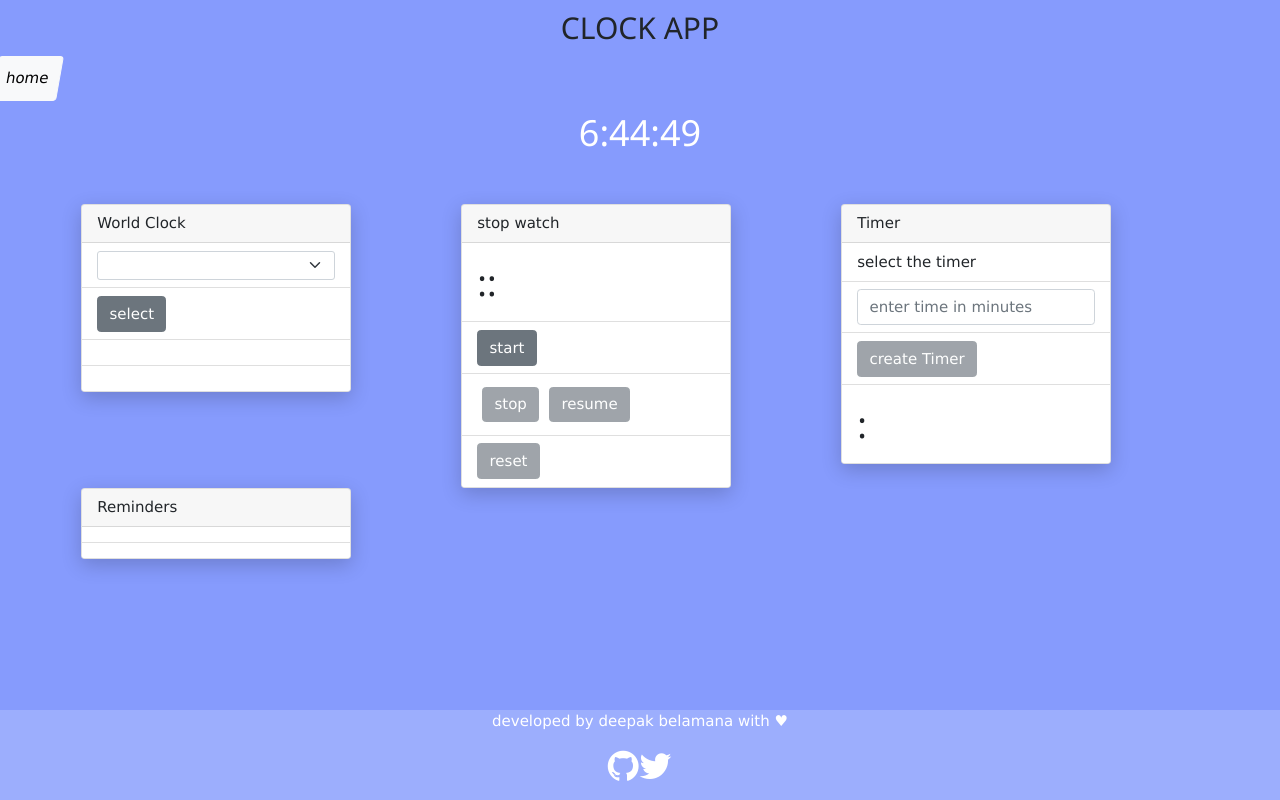
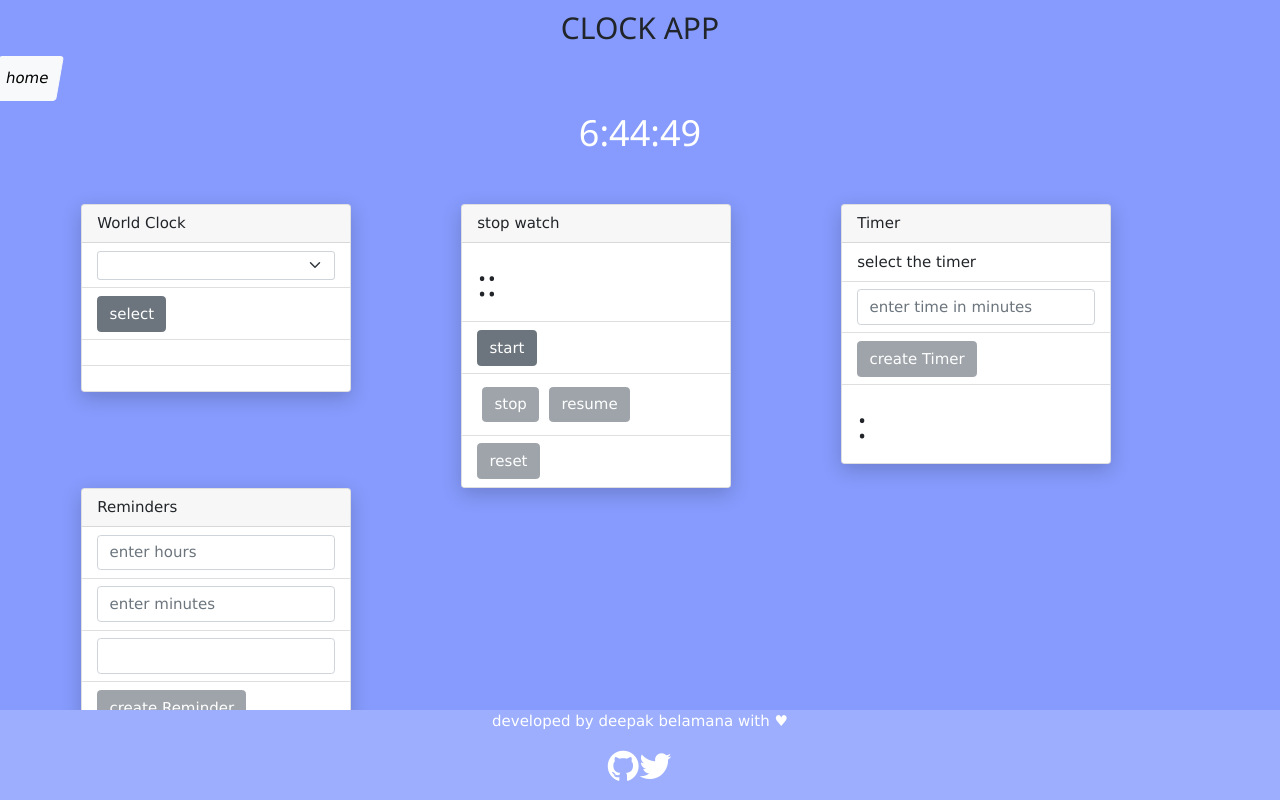
Before and after one commit to deepakbelamana/Clock-App, an Angular app: page /home in a window 1280 px wide. Built offline with nearby package versions, Linux system fonts and the light colour scheme.

Commit message:
reminders added

```diff
--- a/src/app/home/home.component.html
+++ b/src/app/home/home.component.html
@@ -40,8 +40,8 @@
             <li class="list-group-item">
                 <label> select the timer</label>
             </li>
-            <li class="list-group-item"><input class="form-control" type="number" placeholder="enter time in minutes" [disabled]="create_timer_textbox" [(ngModel)]="timer" /></li>
-            <li class="list-group-item"><button class="btn btn-secondary" (click)="create_timer()" [disabled]="!timer">create Timer</button></li>
+            <li class="list-group-item"><input class="form-control" type="number" placeholder="enter time in minutes" [disabled]="create_timer_textbox" [(ngModel)]="timer" min='1' onkeyup="if( this.value <1 ) this.value = null;"/></li>
+            <li class="list-group-item"><button class="btn btn-secondary" (click)="create_timer()" [disabled]="!timer || create_timer_isdisabled">create Timer</button></li>
             <li class="list-group-item"><h1>{{timer}}:{{timer_seconds}}</h1></li>
         </ul>
 
@@ -53,8 +53,10 @@
            Reminders
         </div>
         <ul class="list-group list-group-flush">
-            <li class="list-group-item"></li>
-            <li class="list-group-item"></li>
+            <li class="list-group-item"><input class="form-control" type="number" [(ngModel)]="reminder_hrs" min="0" max="23" placeholder="enter hours" onkeyup="if(this.value > 23 || this.value <0 ) this.value = null;"/></li>
+            <li class="list-group-item"><input class="form-control" type="number" [(ngModel)]="reminder_min" min="0" max="59" placeholder="enter minutes" onkeyup="if(this.value > 59 || this.value <0) this.value = null;"/></li>
+            <li class="list-group-item"><input class="form-control" type="text" [(ngModel)]="reminder_msg" placeholder="Remind about"/></li>
+            <li class="list-group-item"><button class="btn btn-secondary" (click)="create_reminder()" [disabled]="((!reminder_hrs && !reminder_min) || create_reminder_isdisabled ) ">create Reminder</button></li>
         </ul>
 
     </div>
--- a/src/app/home/home.component.ts
+++ b/src/app/home/home.component.ts
@@ -25,8 +25,12 @@ export class HomeComponent implements OnInit {
    public is_stop_disabled:boolean=true;
    public is_resume_disabled:boolean=true;
    public create_timer_isdisabled:boolean;
-    public is_reset_disabled:boolean=true;
-    public create_timer_textbox:boolean=false;
+   public is_reset_disabled:boolean=true;
+   public create_timer_textbox:boolean=false;
+   public reminder_hrs:number;
+   public reminder_min:number;
+   public reminder_msg:string=" ";
+   public create_reminder_isdisabled:boolean=false;
   ngOnInit(): void {
      setInterval(()=>
      {
@@ -433,7 +437,7 @@ export class HomeComponent implements OnInit {
   }
   create_timer()
   {
-       this.timer_seconds=60;
+       this.timer_seconds=59;
        this.timer--;
        this.create_timer_isdisabled=true;
        this.create_timer_textbox=true;
@@ -518,7 +522,18 @@ export class HomeComponent implements OnInit {
       this.is_reset_disabled=true;
   }
 
-
-
-
+   create_reminder()
+   {
+      alert("reminder created..!     " + this.reminder_msg + "  at  " + this.reminder_hrs+ ':'+ this.reminder_min );
+      var reminder_=setInterval(()=>{  var time_=new Date();
+        this.create_reminder_isdisabled=true;
+      if(this.reminder_hrs== time_.getHours() && this.reminder_min==time_.getMinutes())
+      {
+          alert(this.reminder_msg +"  "+ this.reminder_hrs+ ':'+ this.reminder_min);
+          clearTimeout(reminder_);
+          this.create_reminder_isdisabled=false;
+          this.reminder_hrs=this.reminder_min=NaN;
+          this.reminder_msg="Remind about";
+      }},1000)
+   }
 }
```
